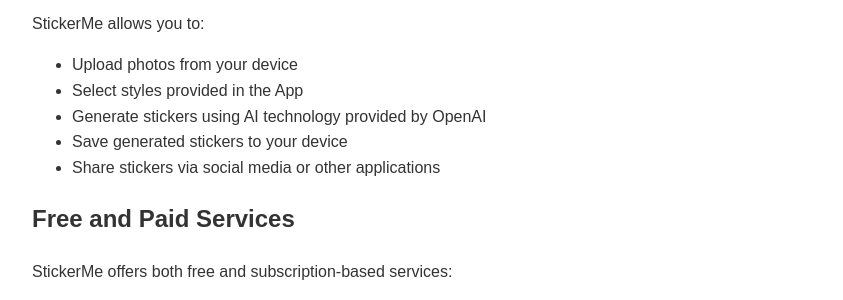
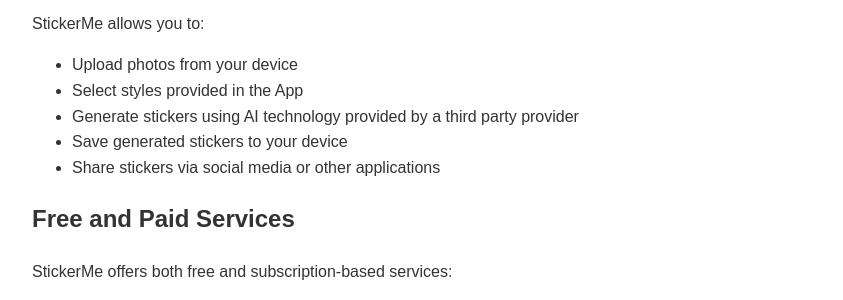
Before and after one commit to robertbkoch/rokocoapps, a Jekyll site: the page built from terms-and-conditions.md, in a window 1280 px wide and 900 px high, scrolled down 381 px. Shown: the part 152-452 px from the top of the window, without its empty margins (208-1051 px from the left). Built offline with Jekyll 4.4.1, drawn with Linux system fonts in a browser that asks for light colours; our own code applies the rules of GitHub Pages for plain Markdown files.

Commit message:
Update terms-and-conditions.md

```diff
--- a/terms-and-conditions.md
+++ b/terms-and-conditions.md
@@ -17,7 +17,7 @@
 StickerMe allows you to:
 - Upload photos from your device
 - Select styles provided in the App
-- Generate stickers using AI technology provided by OpenAI
+- Generate stickers using AI technology provided by a third party provider
 - Save generated stickers to your device
 - Share stickers via social media or other applications
 
```
